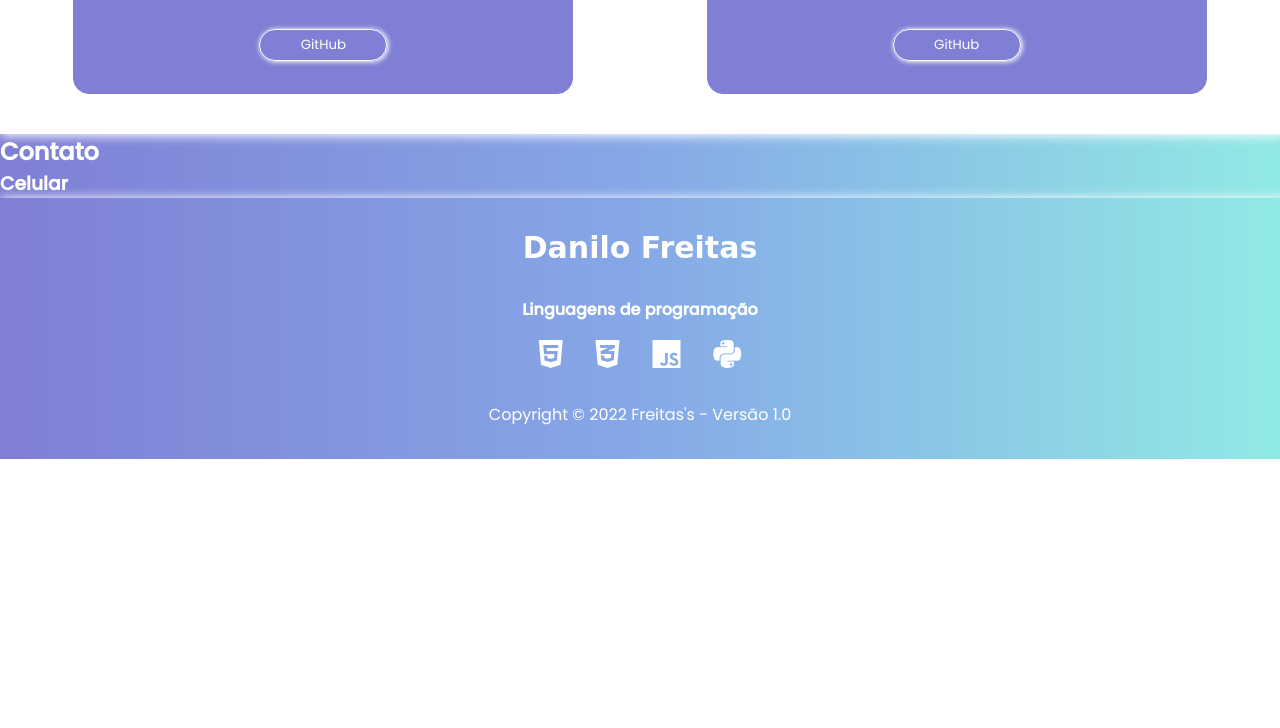
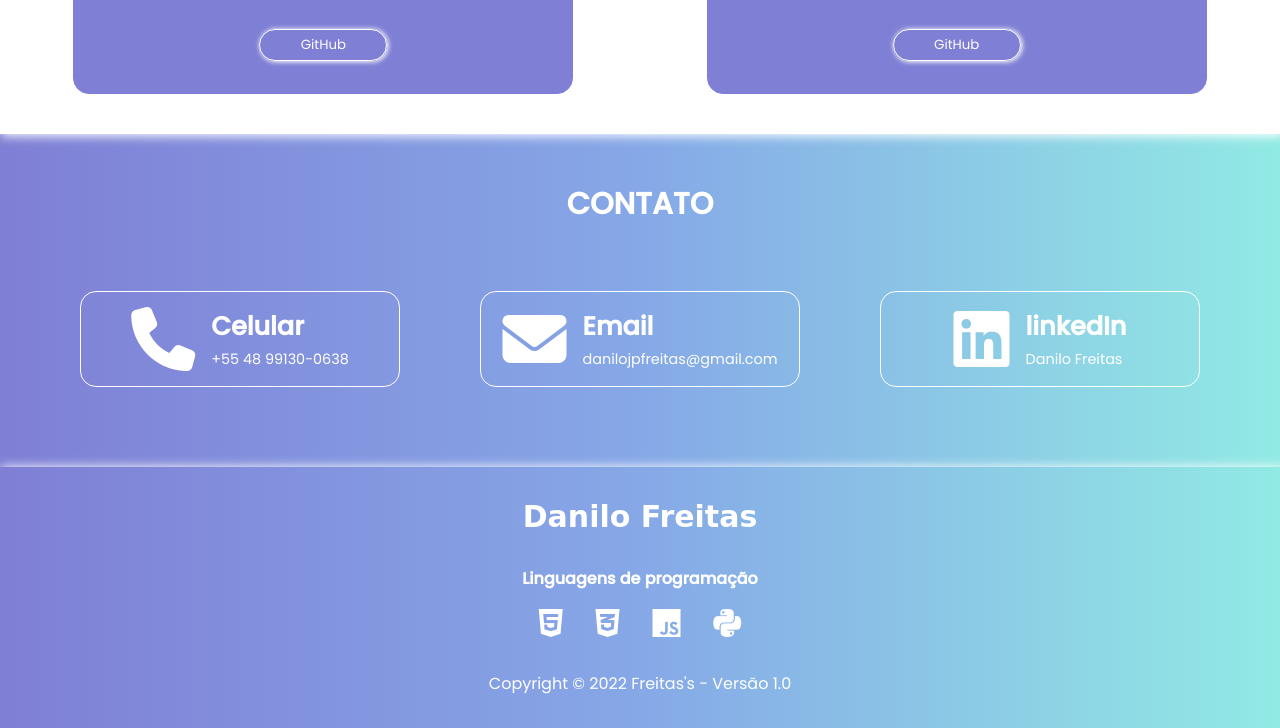
Before and after one commit to danilojpfreitas/MinhaPagina, a plain HTML site: page index.html in a window 1280 px wide. Shown: the part 1481-2209 px from the top of the page. Before the commit the page ends 1940 px from the top, so only its background shows below. Drawn offline with Linux system fonts and the light colour scheme; a web font is replaced by a local one.

Commit message:
File: Versão 01.1

```diff
--- a/index.html
+++ b/index.html
@@ -106,17 +106,46 @@
         </div>
     </section> -->
 
-    <section>
-        <h2>Contato</h2>
+    <section id="contato">
 
         <div>
-            <h3>Celular</h3>
-            <span></span>
+
+            <h2>Contato</h2>
+
         </div>
+
+        <div class="contatos">
+
+            <a href="#"><div class="contato">
+                <i class="fa-solid fa-phone"></i>
+                <div>
+                    <h3>Celular</h3>
+                    <span>+55 48 99130-0638</span>
+                </div>
+            </div></a>
+
+            <a href="#"><div class="contato">
+                <i class="fa-solid fa-envelope"></i>
+                <div>
+                    <h3>Email</h3>
+                    <span>danilojpfreitas@gmail.com</span>
+                </div>
+            </div></a>
+
+            <a href="#"><div class="contato">
+                <i class="fa-brands fa-linkedin"></i>
+                <div>
+                    <h3>linkedIn</h3>
+                    <span>Danilo Freitas</span>
+                </div>
+            </div></a>
+
+        </div>
+
     </section>
 
     <footer>
-        <h2>Danilo Freitas</h2>
+        <a href="./index.html"><h2>Danilo Freitas</h2></a>
 
         <div>
             <h4>Linguagens de programação</h4>
--- a/style.css
+++ b/style.css
@@ -108,6 +108,10 @@ header ul li a:hover {
     animation: blink 1s steps(5, start) infinite;
 }
 
+#arrow .fa-solid:hover {
+    color: var(--color-black);
+}
+
 @keyframes blink {
     to {
         visibility: hidden;
@@ -181,6 +185,12 @@ main a button {
     border-radius: 1rem;
     width: 10rem;
     height: 3rem;
+    cursor: pointer;
+}
+
+.button01:hover {
+    background-color: var(--color-white);
+    color: var(--color-black);
 }
 
 /* Alguns Projetos */
@@ -202,7 +212,7 @@ main a button {
     justify-content: space-evenly;
 }
 
-#projetos h2 {
+#projetos h2, #contato h2 {
     color: var(--color-h2);
     font-size: 30px;
     margin-bottom: 4rem;
@@ -221,7 +231,7 @@ main a button {
 }
 
 #projetos .projeto h4 {
-    color: var(--color-h4);
+    color: var(--color-h6);
     font-size: 25px;
 }
 
@@ -251,7 +261,65 @@ main a button {
     height: 2rem;
     box-shadow: 1px 0.5px 5px 0.5px var(--color-white);
     border: 1px solid var(--color-white);
+    cursor: pointer;
 }
+
+.button02:hover {
+    background-color: var(--color-white);
+    color: var(--color-black);
+}
+
+/* Contato */
+
+#contato {
+    display: flex;
+    flex-direction: column;
+    align-items: center;
+    padding-bottom: 5rem;
+}
+
+#contato h2 {
+    color: var(--color-white);
+    padding-top: 3rem;
+}
+
+#contato .contatos {
+    display: flex;
+    flex-direction: row;
+    justify-content: space-around;
+    width: 1200px;
+}
+
+#contato .contatos .contato {
+    display: flex;
+    flex-direction: row;
+    justify-content: center;
+    align-items: center;
+    border: 1px solid var(--color-white);
+    width: 20rem;
+    height: 6rem;
+    border-radius: 1rem;
+    cursor: pointer;
+}
+
+#contato .contatos .contato:hover {
+    background-color: var(--color-h2);
+}
+
+#contato .contatos .contato i {
+    font-size: 4rem;
+    padding-right: 1rem;
+}
+
+#contato .contatos .contato h3 {
+    font-size: 1.6rem;
+}
+
+#contato .contatos .contato span {
+    font-size: 0.9rem;
+}
+
+/* Footer */
 
 footer {
     display: flex;
```
